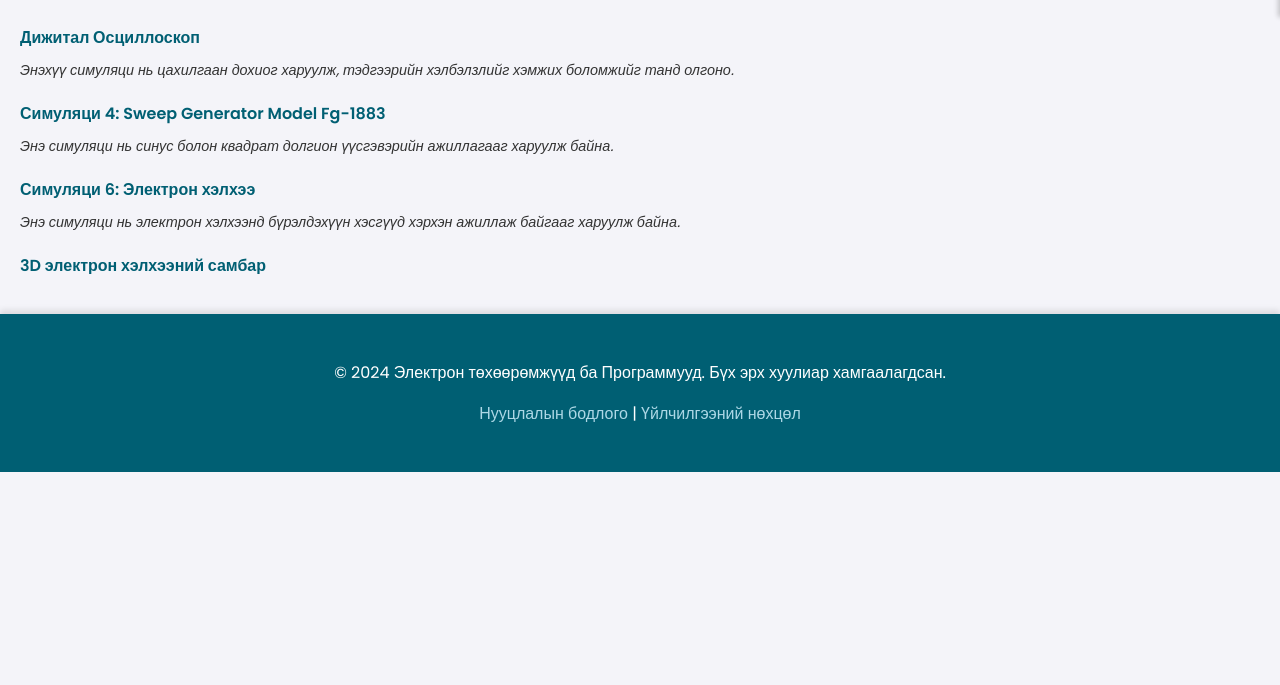
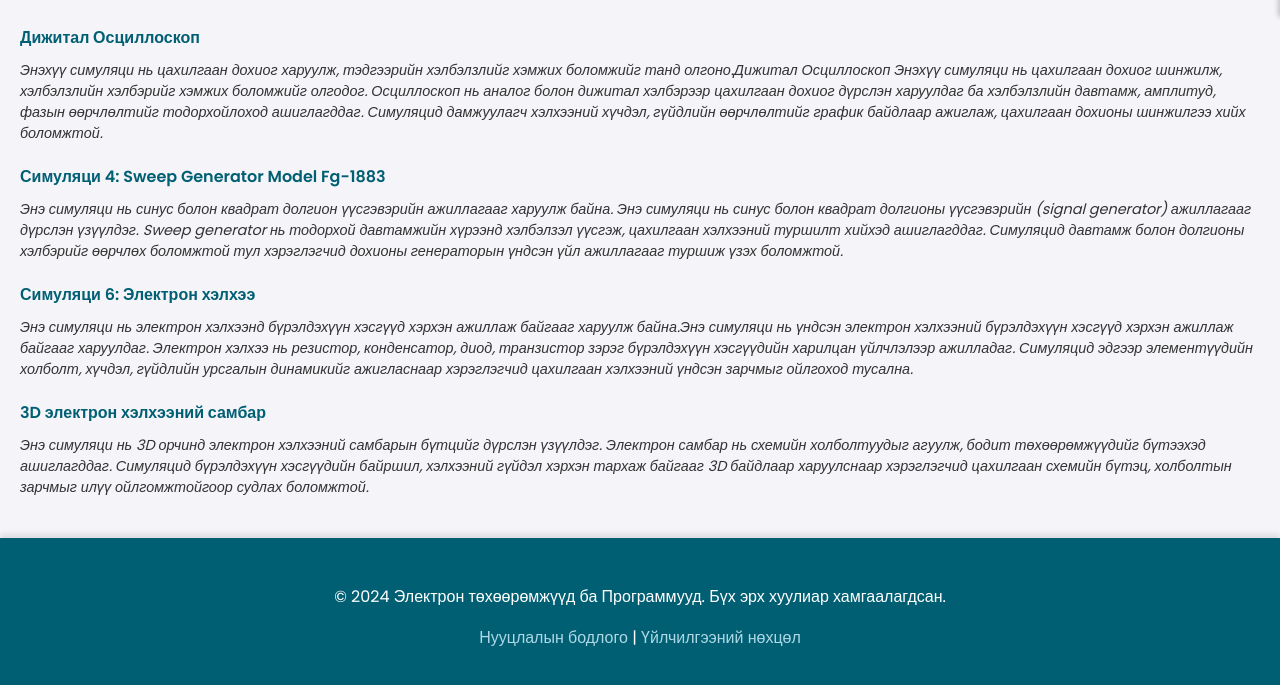
Before and after one commit to EruulMendiinMedeelelZui201/Emmzsciencelab2, a plain HTML site: page electronics.html in a window 1280 px wide. Shown: the part 783-1468 px from the top of the page. Before the commit the page ends 1255 px from the top, so only its background shows below. Drawn offline with Linux system fonts and the light colour scheme.

Commit message:
Update electronics.html

```diff
--- a/electronics.html
+++ b/electronics.html
@@ -207,15 +207,25 @@
 
     <ul class="simulation-links">
         <li><a href="https://EruulMendiinMedeelelZui201.github.io/digital-oscilloscope/" target="_blank" rel="noopener noreferrer">Дижитал Осциллоскоп</a></li>
-        <p>Энэхүү симуляци нь цахилгаан дохиог харуулж, тэдгээрийн хэлбэлзлийг хэмжих боломжийг танд олгоно.</p>
+        <p>Энэхүү симуляци нь цахилгаан дохиог харуулж, тэдгээрийн хэлбэлзлийг хэмжих боломжийг танд олгоно.Дижитал Осциллоскоп
+Энэхүү симуляци нь цахилгаан дохиог шинжилж, хэлбэлзлийн хэлбэрийг хэмжих боломжийг олгодог.
+Осциллоскоп нь аналог болон дижитал хэлбэрээр цахилгаан дохиог дүрслэн харуулдаг ба хэлбэлзлийн давтамж, амплитуд, фазын өөрчлөлтийг тодорхойлоход ашиглагддаг.
+Симуляцид дамжуулагч хэлхээний хүчдэл, гүйдлийн өөрчлөлтийг график байдлаар ажиглаж, цахилгаан дохионы шинжилгээ хийх боломжтой.</p>
 
         <li><a href="https://EruulMendiinMedeelelZui201.github.io/sweep-generator/" target="_blank" rel="noopener noreferrer">Симуляци 4: Sweep Generator Model Fg-1883</a></li>
-        <p>Энэ симуляци нь синус болон квадрат долгион үүсгэвэрийн ажиллагааг харуулж байна.</p>
+        <p>Энэ симуляци нь синус болон квадрат долгион үүсгэвэрийн ажиллагааг харуулж байна.
+        Энэ симуляци нь синус болон квадрат долгионы үүсгэвэрийн (signal generator) ажиллагааг дүрслэн үзүүлдэг.
+        Sweep generator нь тодорхой давтамжийн хүрээнд хэлбэлзэл үүсгэж, цахилгаан хэлхээний туршилт хийхэд ашиглагддаг.
+        Симуляцид давтамж болон долгионы хэлбэрийг өөрчлөх боломжтой тул хэрэглэгчид дохионы генераторын үндсэн үйл ажиллагааг туршиж үзэх боломжтой.</p>
 
         <li><a href="https://EruulMendiinMedeelelZui201.github.io/electronic-circuit-board/" target="_blank" rel="noopener noreferrer">Симуляци 6: Электрон хэлхээ</a></li>
-        <p>Энэ симуляци нь электрон хэлхээнд бүрэлдэхүүн хэсгүүд хэрхэн ажиллаж байгааг харуулж байна.</p>
+        <p>Энэ симуляци нь электрон хэлхээнд бүрэлдэхүүн хэсгүүд хэрхэн ажиллаж байгааг харуулж байна.Энэ симуляци нь үндсэн электрон хэлхээний бүрэлдэхүүн хэсгүүд хэрхэн ажиллаж байгааг харуулдаг.
+         Электрон хэлхээ нь резистор, конденсатор, диод, транзистор зэрэг бүрэлдэхүүн хэсгүүдийн харилцан үйлчлэлээр ажилладаг.
+         Симуляцид эдгээр элементүүдийн холболт, хүчдэл, гүйдлийн урсгалын динамикийг ажигласнаар хэрэглэгчид цахилгаан хэлхээний үндсэн зарчмыг ойлгоход тусална.</p>
 
         <li><a href="https://eruulmendiinmedeelelzui201.github.io/electronic-circuit-board2/" target="_blank" rel="noopener noreferrer">3D электрон хэлхээний самбар</a></li>
+         <p>Энэ симуляци нь 3D орчинд электрон хэлхээний самбарын бүтцийг дүрслэн үзүүлдэг. Электрон самбар нь схемийн холболтуудыг агуулж, бодит төхөөрөмжүүдийг бүтээхэд ашиглагддаг.
+        Симуляцид бүрэлдэхүүн хэсгүүдийн байршил, хэлхээний гүйдэл хэрхэн тархаж байгааг 3D байдлаар харуулснаар хэрэглэгчид цахилгаан схемийн бүтэц, холболтын зарчмыг илүү ойлгомжтойгоор судлах боломжтой.<p>
     </ul>
 </section>
 
```
